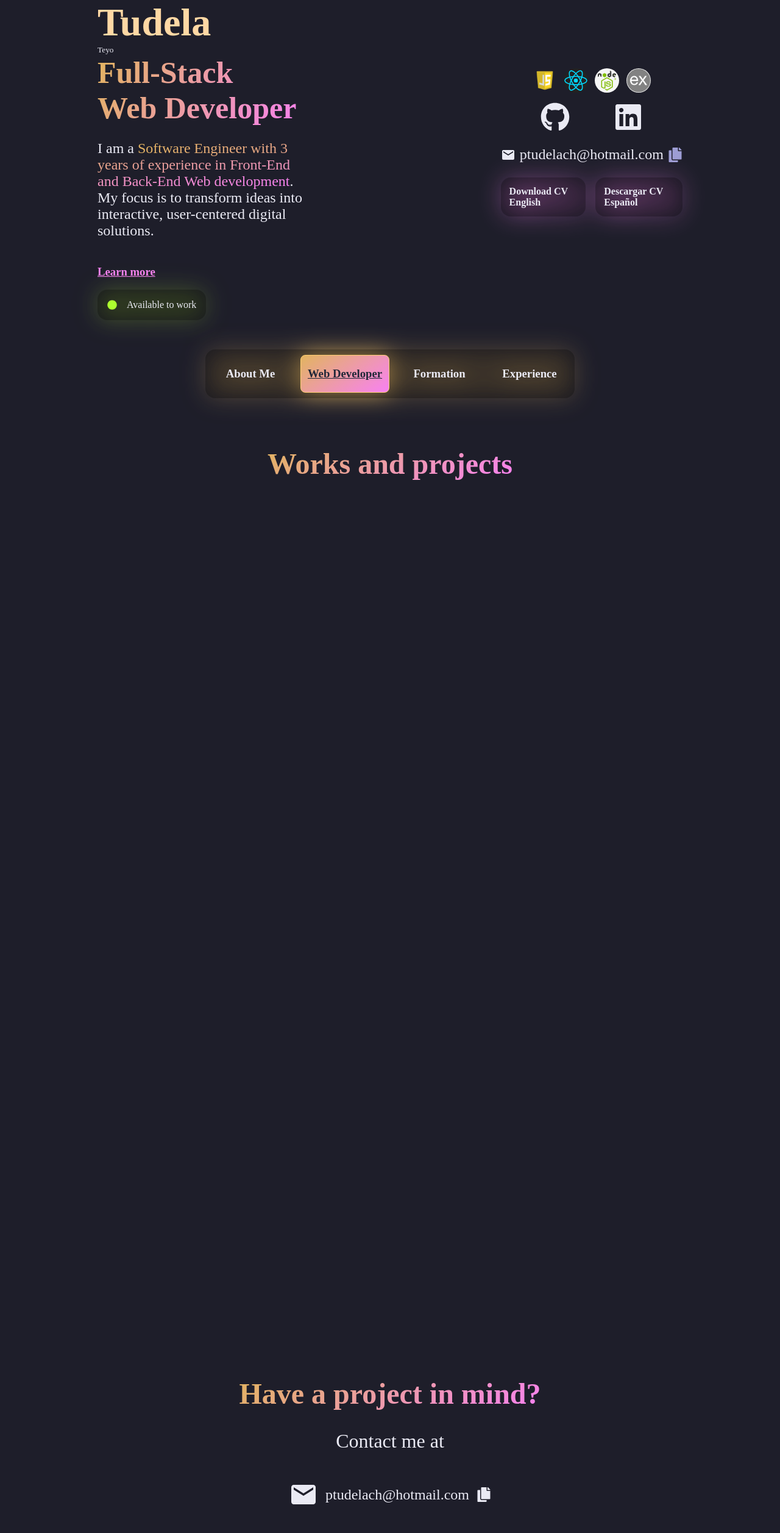
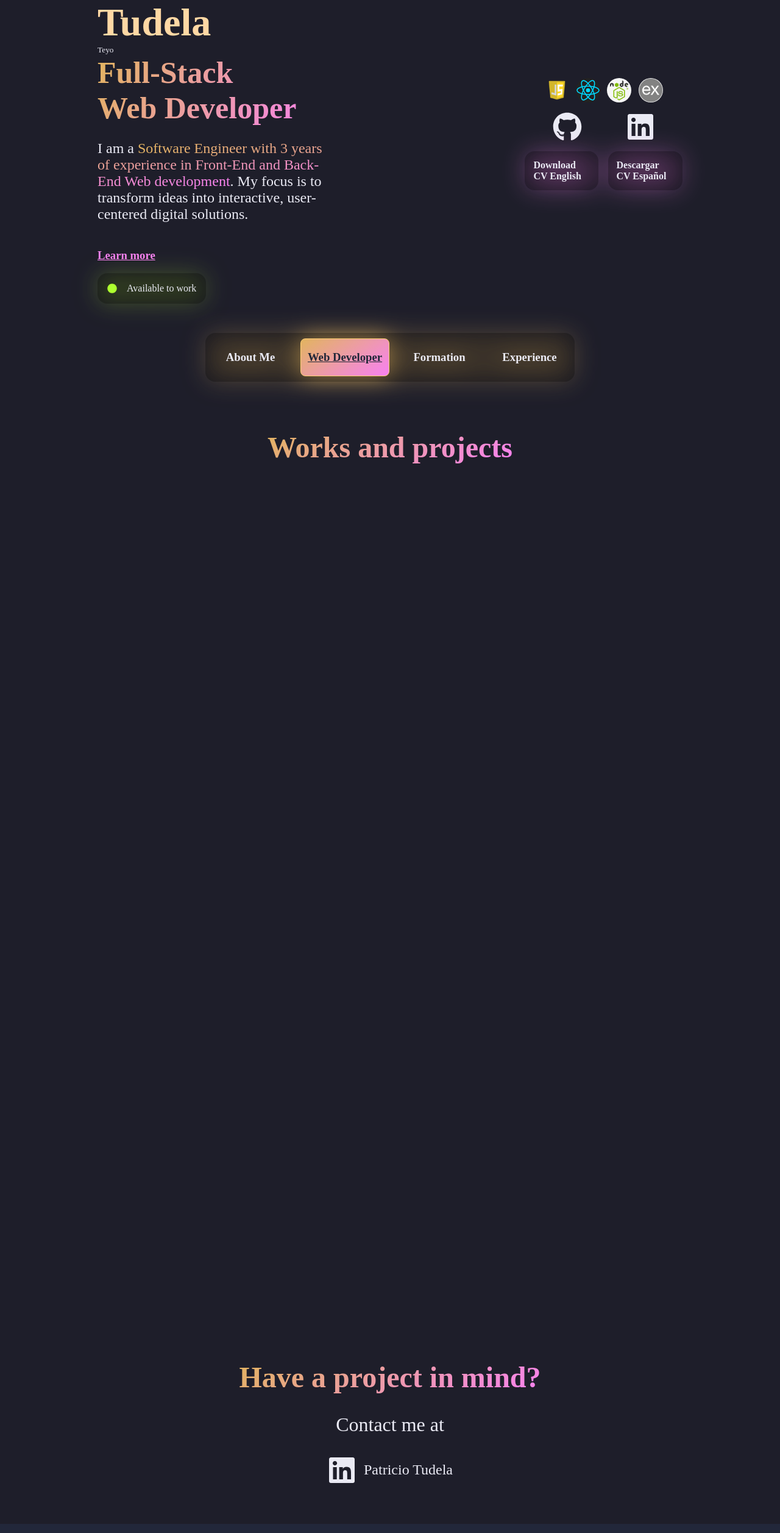
Before and after one commit to PatoTey/portfolio2024, a React (Vite) app: page / in a window 1280 px wide. Shown: the part 234-2748 px from the top of the page at 61% size. Built offline with nearby package versions, Linux system fonts and the light colour scheme; a web font is replaced by a local one.

Commit message:
removed some data, modified styles

```diff
--- a/src/Components/Extra.jsx
+++ b/src/Components/Extra.jsx
@@ -13,9 +13,9 @@ export default function Extra(){
             <h1 className="extra-title">Have a project in mind?</h1>
             <p className="extra-subtitle">Contact me at</p>
             <div className="contacts">
-                <div className="contact-item" onClick={()=>copyToClipboard()}>
+                {/*<div className="contact-item" onClick={()=>copyToClipboard()}>
                     <MdEmail className="contact-logo"/> <p id="emailCnt"> ptudelach@hotmail.com</p>  <FaCopy/>
-                </div>
+                </div>*/}
                 <a href="https://www.linkedin.com/in/patricio-tudela-chavera/" target="_blank" rel="noreferrer" className="contact-item" aria-label="Go to Patricio's Linkedin page">
                     <FaLinkedin className="contact-logo"/> Patricio Tudela
                 </a>
--- a/src/Components/Header.jsx
+++ b/src/Components/Header.jsx
@@ -56,11 +56,11 @@ export default function Content(){
                             <FaLinkedin className="sociallink"/>
                         </a>
                     </section>
-                    <div className="email-container">
+                   {/* <div className="email-container">
                         <MdEmail className="email-icon"/>
                         <p id="email" className="email" value="ptudelach@hotmail.com">ptudelach@hotmail.com</p>
                         <FaCopy className="copyClipboard" onClick={()=>copyToClipboard()}/>
-                    </div>
+                    </div>*/}
                     <div className="cv-container">
                         <a href="/resources/Resume_Patricio_Tudela.pdf" download className="cvbtn" aria-label="Dowloand english CV"> Download CV English</a>
                         <a href="/resources/Curriculum_Patricio_Tudela.pdf" download className="cvbtn" aria-label="Download spanish CV">Descargar CV Español</a>
--- a/src/styles/header.css
+++ b/src/styles/header.css
@@ -128,6 +128,7 @@
 	justify-content: center;
 	gap: 1em;
     filter: drop-shadow(0 0 20px var(--pink));
+	margin-top: 1em;
 }
 
 .cvbtn{
```
